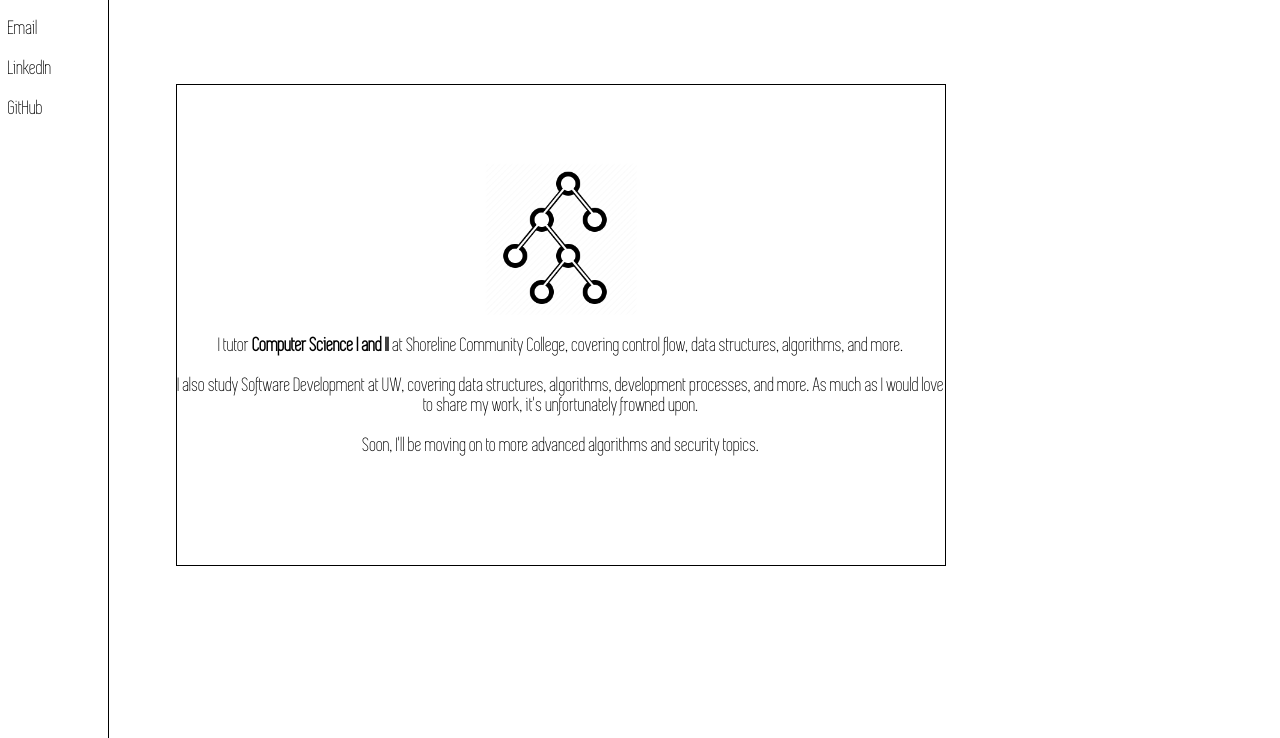
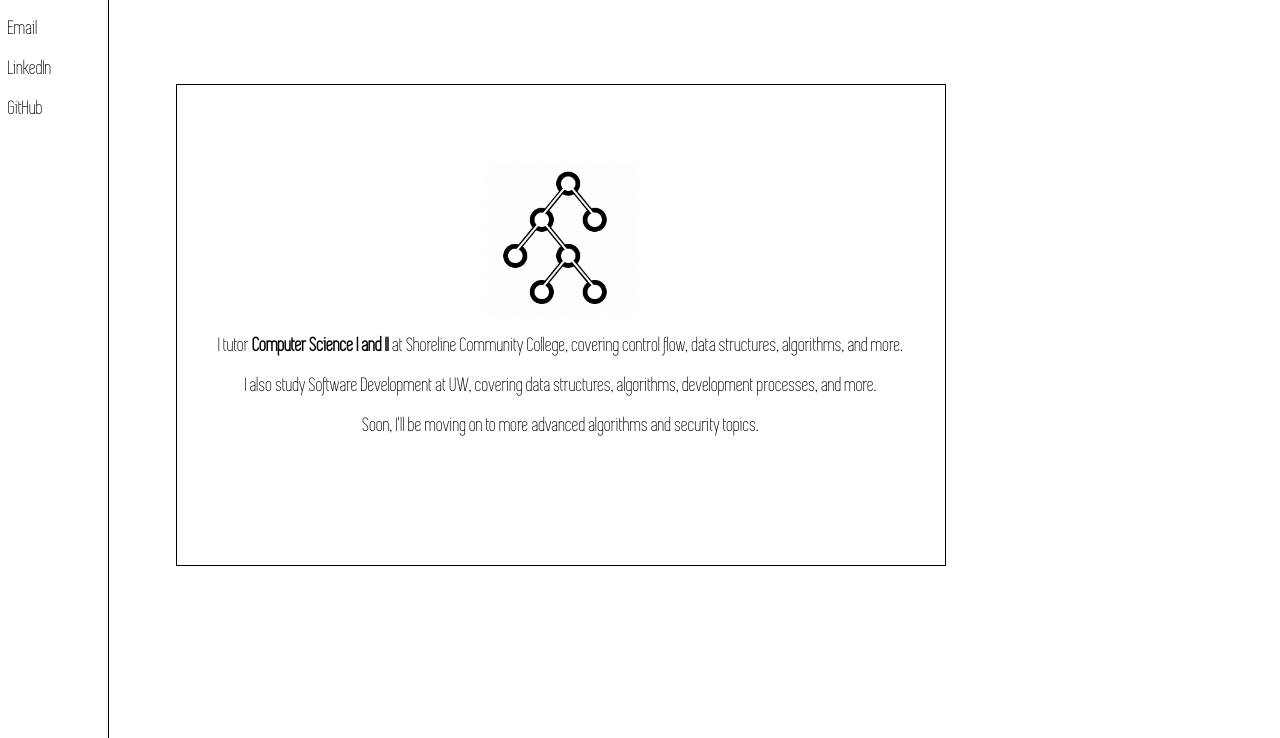
Before and after one commit to jls47/jls47.github.io, a plain HTML site: page index.html in a window 1280 px wide. Both pictures are taken after a click on the element 321 px from the left and 293 px from the top of the page. Shown: the part 62-800 px from the top of the page. Drawn offline with Linux system fonts and the light colour scheme.

Commit message:
needed to shorten description

```diff
--- a/index.html
+++ b/index.html
@@ -28,12 +28,13 @@
 <img src="tree.png">
 <div class="workInfo">
 <p>I tutor <b><a href="https://www.shoreline.edu/course-descriptions/comp.aspx">Computer Science I and II</a></b> at Shoreline Community College, covering control flow, data structures, algorithms, and more.</p>
-<p>I also study Software Development at UW, covering data structures, algorithms, development processes, and more.  As much as I would love to share my work, it's unfortunately frowned upon.</p>
+<p>I also study Software Development at UW, covering data structures, algorithms, development processes, and more.</p>
 <p>Soon, I'll be moving on to more advanced algorithms and security topics.</p>
 <br>
 </div>
 </div>
 </div>
+
 <div class="subwork" id = "sw2" onclick="workClick('2')" onmouseenter="workHover('2')" onmouseleave="leaveWork()">
 <div class="workContent">
 <img src="chess.png">
@@ -43,6 +44,7 @@
 </div>
 </div>
 </div>
+
 <div class="subwork" id = "sw3" onclick="workClick('3')" onmouseenter="workHover('3')" onmouseleave="leaveWork()">
 <div class="workContent">
 <img src="lazystarter.png">
@@ -52,6 +54,7 @@
 </div>
 </div>
 </div>
+
 <div class="subwork" id = "sw4" onclick="workClick('4')" onmouseenter="workHover('4')" onmouseleave="leaveWork()">
 <div class="workContent">
 <img src="cruise.png">
@@ -61,6 +64,7 @@
 </div>
 </div>
 </div>
+
 <div class="subwork" id = "sw5" onclick="workClick('5')" onmouseenter="workHover('5')" onmouseleave="leaveWork()">
 <div class="workContent">
 <img src="karaoke.png">
```
